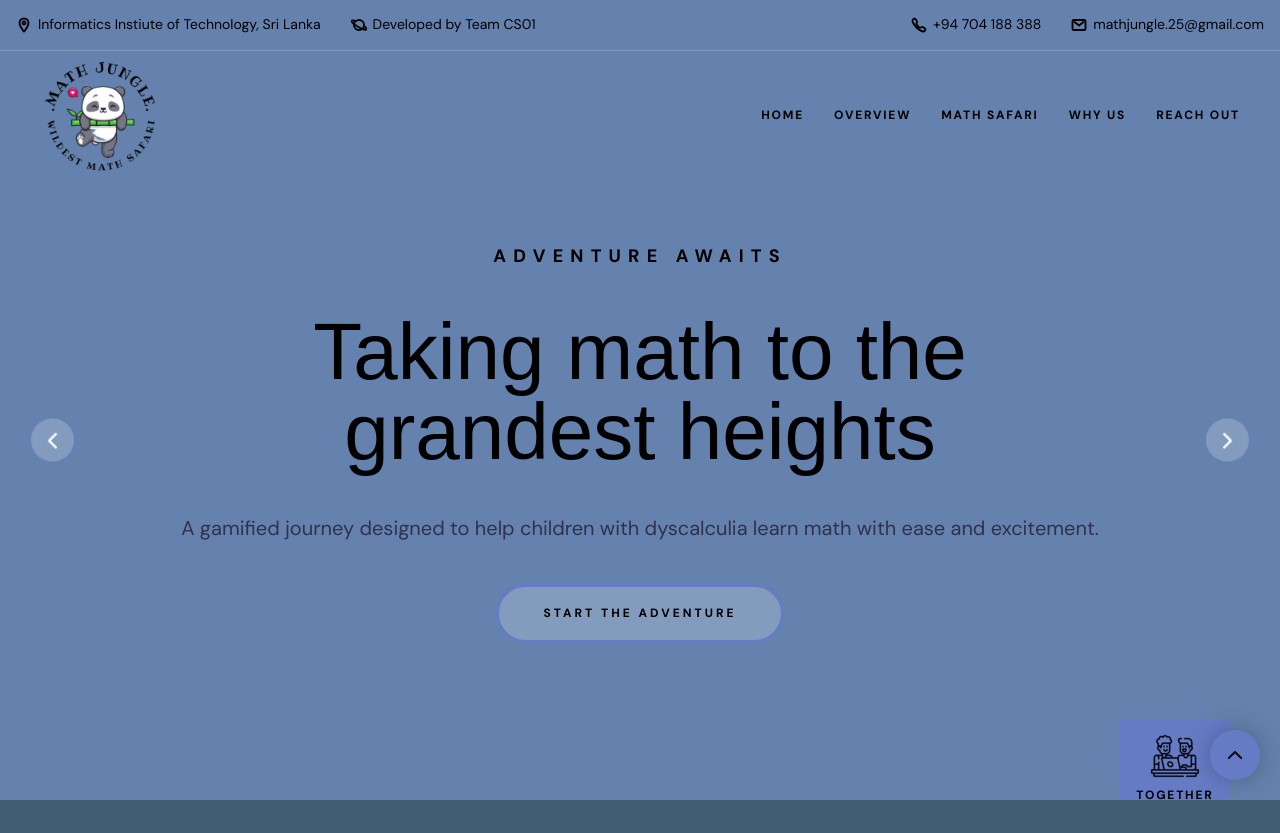
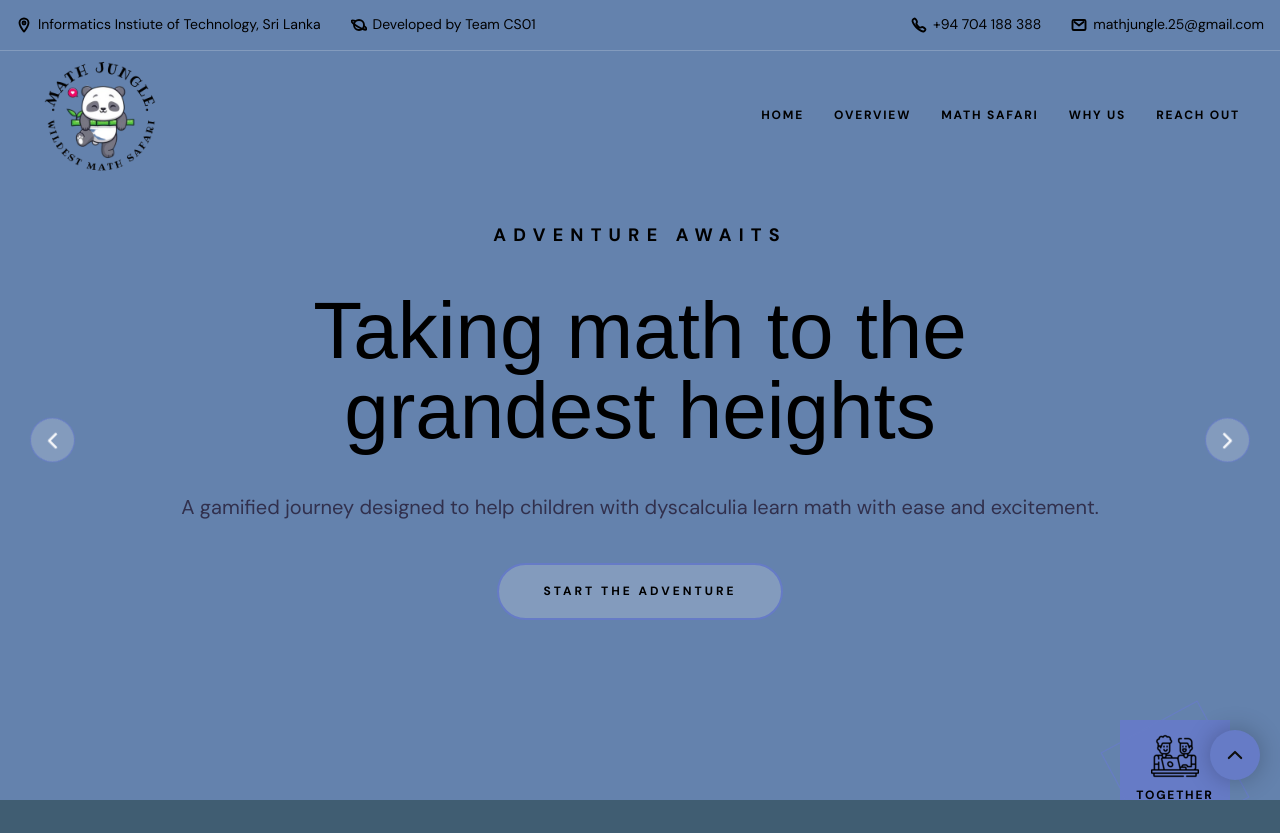
Before and after one commit to Math-Jungle/Official-Website, a plain HTML site: page index.html in a window 1280 px wide. Shown: the top 833 px of the page. Drawn offline with nearby package versions, Linux system fonts and the light colour scheme; a web font is replaced by a local one.

Commit message:
adjusted hero - spacing

```diff
--- a/assets/css/style.css
+++ b/assets/css/style.css
@@ -301,7 +301,7 @@ body.nav-active { overflow: hidden; }
   letter-spacing: var(--letterSpacing-2);
   margin-block-end: 12px;
   margin-bottom: 10px;
-  margin-top: 0px;
+  margin-top: -40px;
 }
 
 
@@ -761,11 +761,53 @@ body.nav-active { overflow: hidden; }
   pointer-events: all;
 }
 
-
-/*-----------------------------------*\
-  #HERO
+/*-----------------------------------*
+  #HERO SECTION
 \*-----------------------------------*/
 
+.hero {
+  position: relative;
+  padding-block: 2px !important;
+  min-height: 100vh;
+  overflow: hidden;
+  z-index: 1;
+}
+
+
+.hero .container, .wrapper {
+  padding: 0 !important;
+  margin: 0 !important;
+}
+
+
+/* Slider Items */
+.hero .slider-item {
+  position: absolute;
+  top: 50%;
+  left: 50%;
+  transform: translate(-50%, -50%);
+  width: 100%;
+  height: 100%;
+  display: grid;
+  place-content: center;
+  padding-block-start: 1px !important;
+  opacity: 0;
+  visibility: hidden;
+  transition: var(--transition-3);
+  z-index: 1;
+}
+
+.hero .slider-item h1 {
+  margin-top: 0px;
+  padding: 0;
+}
+
+.hero .slider-item.active {
+  opacity: 1;
+  visibility: visible;
+}
+
+/* Slider Buttons */
 .slider-btn {
   position: absolute;
   top: 50%;
@@ -794,60 +836,17 @@ body.nav-active { overflow: hidden; }
   right: 20px;
 }
 
-/* Style the icons inside the buttons */
 .slider-btn ion-icon {
   font-size: 24px;
   color: white;
 }
 
-/* Make sure slider buttons are visible */
+/* Ensure slider buttons are visible */
 .hero .slider-btn {
   display: flex;
 }
 
-.hero {
-  position: relative;
-  padding-block: 50px;
-  min-height: 100vh;
-  overflow: hidden;
-  z-index: 1;
-}
-
-.hero .slider-item {
-  position: absolute;
-  top: 50%;
-  left: 50%;
-  transform: translate(-50%, -50%);
-  width: 100%;
-  height: 100%;
-  display: grid;
-  place-content: center;
-  padding-block-start: 5px;
-  opacity: 0;
-  visibility: hidden;
-  transition: var(--transition-3);
-  z-index: 1;
-}
-
-.hero .slider-item.active {
-  opacity: 1;
-  visibility: visible;
-}
-
-.hero .slider-bg {
-  position: absolute;
-  top: 0;
-  left: 0;
-  width: 100%;
-  height: 100%;
-  transform: scale(1.15);
-  pointer-events: none;
-  user-select: none;
-  z-index: -1;
-}
-
-
-
+/* Slider Background Animation */
 .hero .slider-item.active .slider-bg {
   animation: smoothScale 7s linear forwards;
 }
@@ -857,43 +856,41 @@ body.nav-active { overflow: hidden; }
   100% { transform: scale(1.15); }
 }
 
+/* Hero Text Styling */
 .hero .section-subtitle::after {
-  margin-block: 14px 20px;
-}
+  margin-block: 10px 10px;
+}
+
 
 .hero-text {
   margin-block: 10px 40px;
   color: #31304D;
 }
 
-/* Center and Apply the Color Change to "Start the Adventure" Button */
+/* Primary Button Styling */
 .btn-primary {
   background-color: rgba(255, 255, 255, 0.2);
   transition: background-color 0.3s ease;
-  display: flex; /* Use flex to center */
+  display: flex;
   justify-content: center;
   align-items: center;
-  margin: 0 auto; /* Center it */
-  border-width: 3px;
-}
-
-.btn-primary:hover {
-  background-color: rgba(255, 255, 255, 0.4);
-}
-
+  margin: 0 auto;
+  border-width: 2px;
+}
 
 .btn-primary:hover {
   background-color: #55679C;
 }
 
 .hero .btn {
-  display: flex; /* Make sure the button container centers properly */
+  display: flex;
   justify-content: center;
   align-items: center;
-  margin: 0 auto; /* Center it */
+  margin: 0 auto;
   border-radius: 50px !important;
 }
 
+/* Hero Floating Button */
 .hero-btn {
   position: absolute;
   bottom: 15px;
@@ -925,6 +922,7 @@ body.nav-active { overflow: hidden; }
   animation: rotate360 15s linear infinite;
 }
 
+/* Slider Reveal Animation */
 .slider-reveal {
   transform: translateY(30px);
   opacity: 0;
@@ -939,7 +937,6 @@ body.nav-active { overflow: hidden; }
     transform: translateY(30px);
     opacity: 0;
   }
-
   100% {
     transform: translateY(0);
     opacity: 1;
@@ -961,6 +958,7 @@ body.nav-active { overflow: hidden; }
 .hero .slider-item.active .btn {
   animation-delay: 2s;
 }
+
 
 /*-----------------------------------*\
   #SERVICE
@@ -1053,6 +1051,8 @@ body.nav-active { overflow: hidden; }
   width: 100%;
   height: 5px; /* Expands the underline on hover */
 }
+
+
 
 
 
--- a/index.html
+++ b/index.html
@@ -165,6 +165,8 @@
         - #HERO
       -->
 
+
+
 <section class="hero text-center" aria-label="home" id="home">
 
   <ul class="hero-slider" data-hero-slider>
@@ -191,7 +193,7 @@
 
     <li class="slider-item" data-hero-slider-item style="background-color: #9EB8D9;">
 
-      <p class="label-2 section-subtitle slider-reveal" style="top: -10px;">Interactive Learning</p>
+      <p class="label-2 section-subtitle slider-reveal">Interactive Learning</p>
 
       <h1 class="display-1 hero-title slider-reveal" style="font-family: 'Sigmar', sans-serif; font-size: 80px; margin-top: 30px; margin-bottom: 30px;">
         Learning math <br>
@@ -246,8 +248,6 @@
   </a>
 
 </section>
-
-
 
 
 
@@ -572,16 +572,8 @@
 
         </div>
       </section>
-
-
     </article>
   </main>
-
-
-
-
-
-
 
   <!--
     - #FOOTER
```
